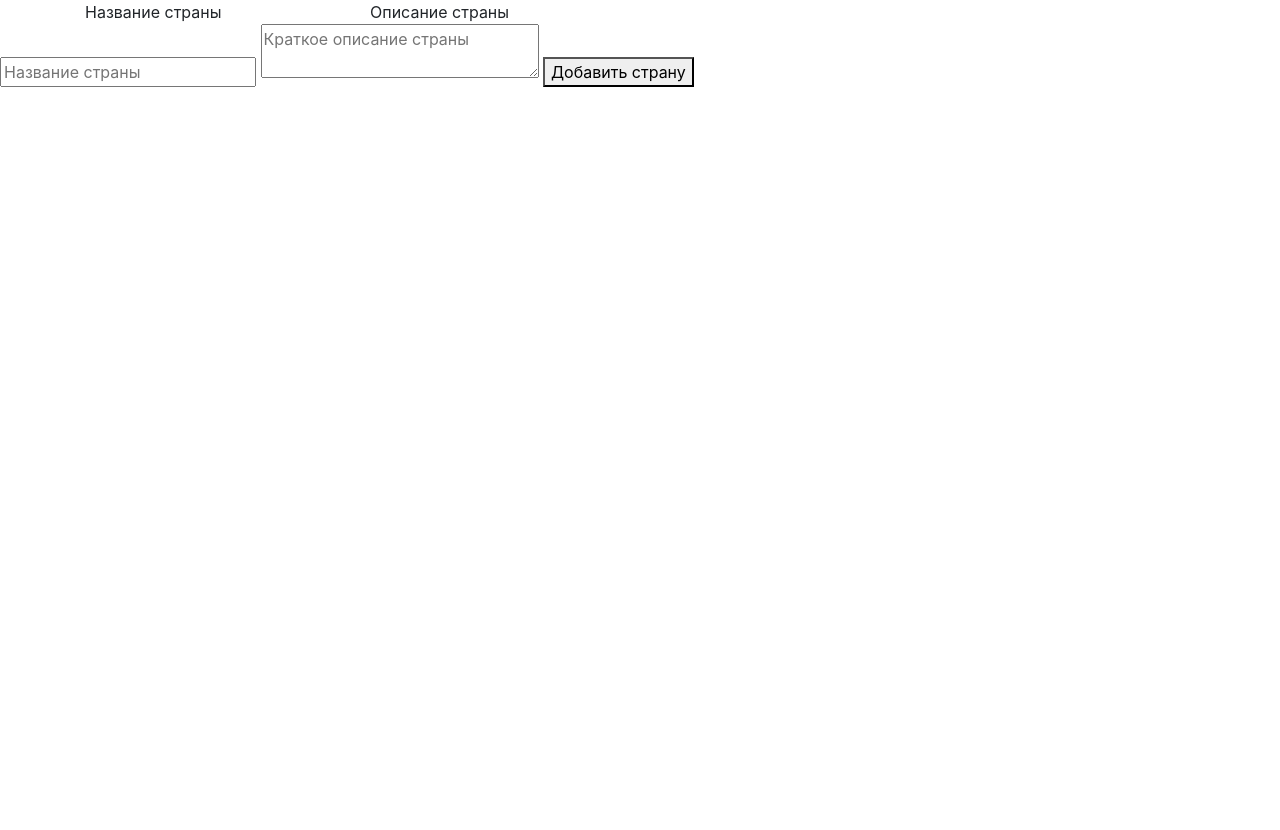
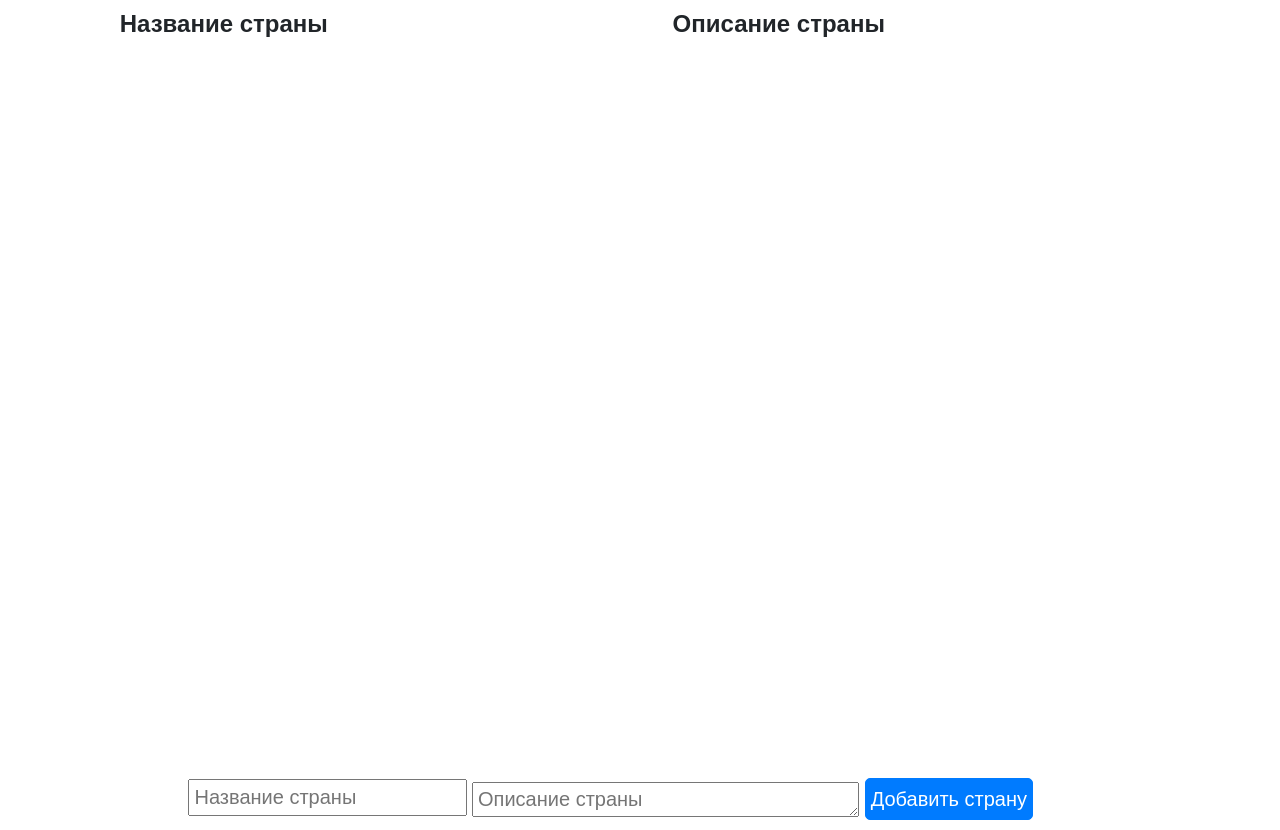
Before and after one commit to GreatSworder/demo_country, a PHP site: page / in a window 1280 px wide. Before the commit the page ends 87 px from the top, so only its background shows below. Run offline with PHP 8.4, Linux system fonts and the light colour scheme; data that the repository does not hold is empty; some libraries are stand-ins or nearby versions.

Commit message:
набросок

```diff
--- a/css/style.css
+++ b/css/style.css
@@ -0,0 +1,65 @@
+* {
+    padding: 0;
+    margin: 0;
+    font: 20px Arial;
+}
+
+body {
+    height: 100vh;
+}
+
+.left-column, .right-column {
+    padding: 5px;
+    text-align: center;
+    word-break: break-all;
+}
+
+.left-column {
+    background-color: #f1b0b7;
+}
+
+.right-column {
+    background-color: #ffeeba;
+}
+
+.header {
+    padding: 10px 0;
+    box-sizing: border-box;
+}
+
+.header * {
+    text-align: center;
+    font: bold 24px Arial;
+}
+
+.country_descr, .country_name, .country_add {
+    padding: 5px;
+}
+
+.country_descr {
+    vertical-align: middle;
+}
+
+.row {
+    margin: 0;
+}
+
+.content {
+    height: 90vh;
+    overflow: auto;
+    flex: 1;
+}
+
+.add-country-form {
+    padding: 10px 0;
+    box-sizing: border-box;
+    flex: 0;
+}
+
+@media screen and (max-width: 1200px) {
+
+    .country_descr, .country_name, .country_add {
+        width: 100%;
+        margin-top: 5px;
+    }
+}
--- a/index.php
+++ b/index.php
@@ -1,13 +1,12 @@
 <?php
 require_once('countries.php');
 
-$countries=new countries();
-if($_POST)
-{
+$countries = new countries();
+if ($_POST) {
     $countries->form();
     die();
 }
-$countries_dict=$countries->show_countries();
+$countries_dict = $countries->show_countries();
 ?>
 <!doctype html>
 <html lang="en">
@@ -22,27 +21,39 @@ $countries_dict=$countries->show_countries();
 </head>
 <body>
 <div class="container">
-        <div class="row">
+    <div class="row header">
         <div class="col-3">Название страны</div>
         <div class="col-9">Описание страны</div>
     </div>
+    <div class="row">
+        <div class="content">
             <?php
-            foreach ($countries_dict as $item)
-            {
+            foreach ($countries_dict as $item) {
                 ?>
                 <div class="row">
-                    <div class="col-3"><?=htmlspecialchars($item['country_name'])?></div>
-                    <div class="col-9"><?=htmlspecialchars($item['country_descr'])?></div>
+                    <div class="col-3 left-column"><?= htmlspecialchars($item['country_name']) ?></div>
+                    <div class="col-9 right-column"><?= htmlspecialchars($item['country_descr']) ?></div>
                 </div>
                 <?php
             }
             ?>
         </div>
+    </div>
+    <div class="row add-country-form">
+        <div class="col-10 offset-1">
+            <div class="form-row">
                 <form action="index.php" method="post">
-        <input type="text" name="country_name" placeholder="Название страны" maxlength="50">
-        <textarea name="country_descr" cols="25" rows="2" placeholder="Краткое описание страны"></textarea>
-        <button name="country_add" value="add">Добавить страну</button>
+                    <input type="text" class="form-control-inline country_name" name="country_name"
+                           placeholder="Название страны" maxlength="50">
+                    <textarea class="form-control-inline country_descr" name="country_descr" cols="30" rows="1"
+                              placeholder="Описание страны"
+                              maxlength="200"></textarea>
+                    <button class="btn btn-primary country_add" name="country_add" value="add">Добавить страну</button>
                 </form>
+            </div>
+        </div>
+    </div>
+</div>
 <script src="js/jquery-3.3.1.min.js"></script>
 <script src="js/tooltip.min.js"></script>
 <script src="js/bootstrap.min.js"></script>
```
Also changed, not shown: countries.php (+6 -3 lines), sql.php (+12 -9 lines). Lines whose indentation alone changed are shown as unchanged.
